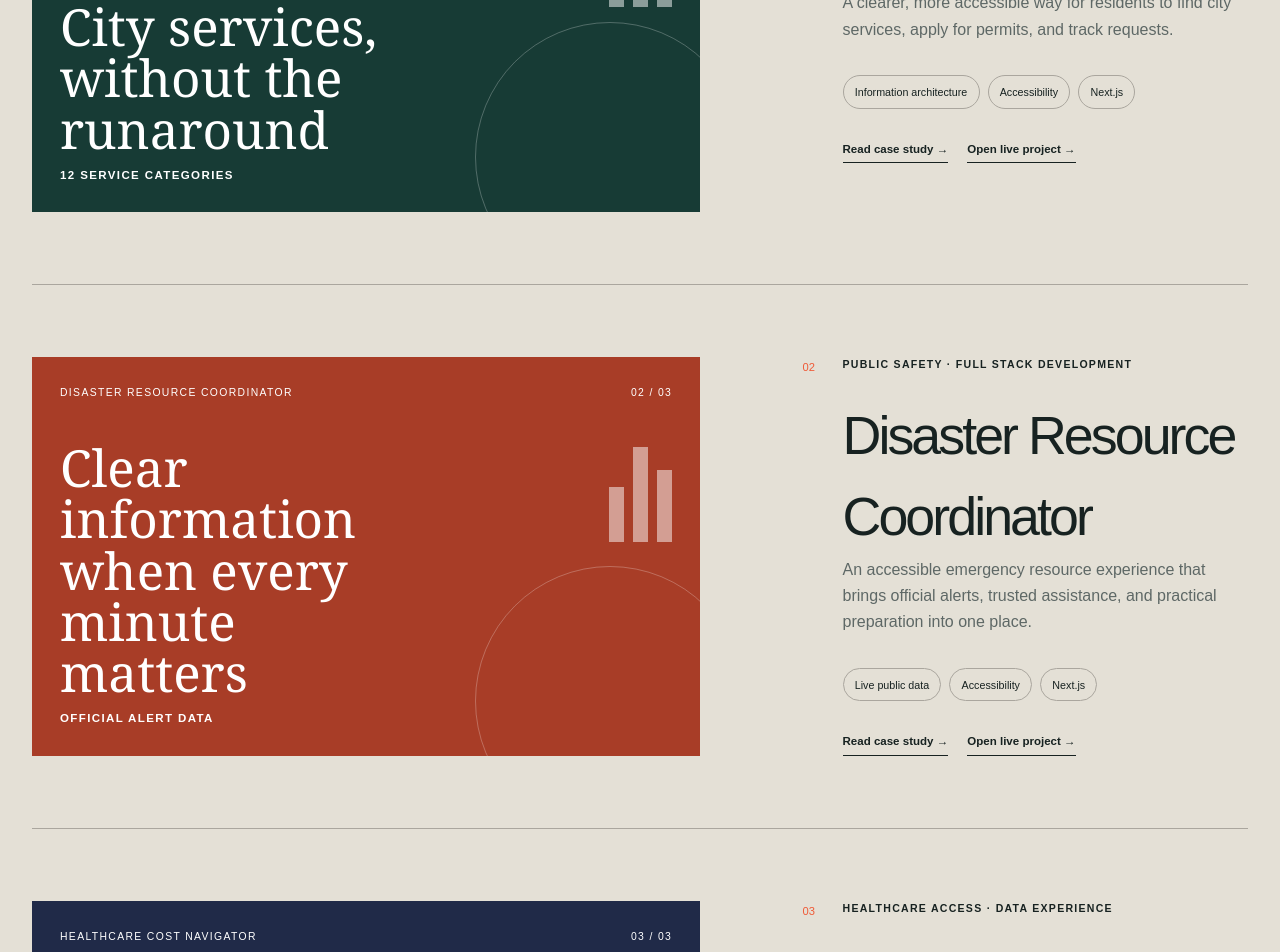
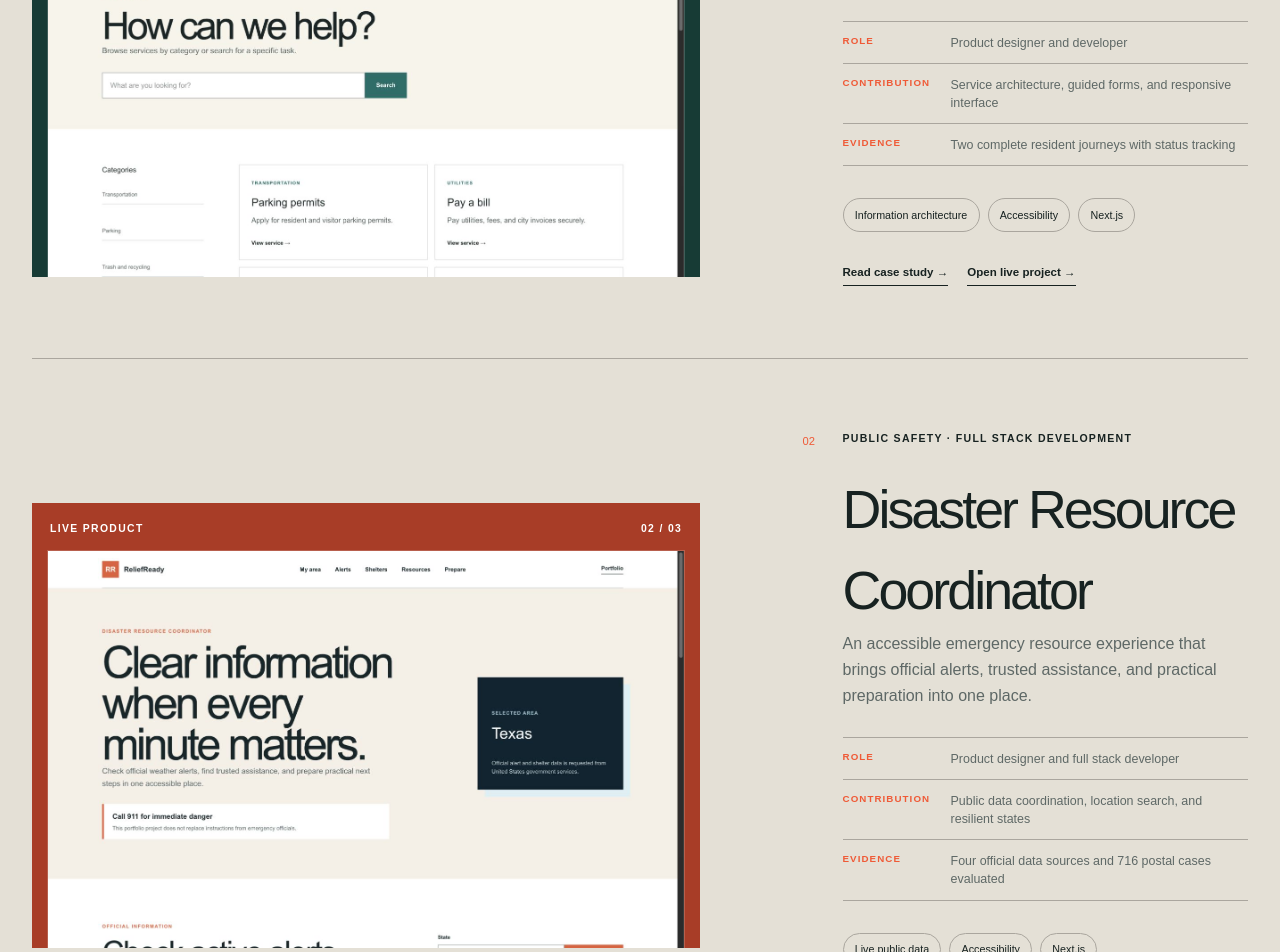
Before and after one commit to gundalavenkatankit/Portfolio, a Next.js app: page / in a window 1280 px wide. Shown: the part 1320-2272 px from the top of the page. Built offline with nearby package versions, Linux system fonts and the light colour scheme.

Commit message:
Show product evidence on homepage

```diff
--- a/src/app/globals.css
+++ b/src/app/globals.css
@@ -46,6 +46,11 @@ svg { width: 1.15rem; height: 1.15rem; }
 .section-heading > p { margin: 0; color: var(--muted); line-height: 1.65; }
 .project-list { border-top: 1px solid #aaa69e; }
 .project { display: grid; grid-template-columns: 1.2fr .8fr; gap: clamp(40px, 8vw, 110px); padding: 72px 0; border-bottom: 1px solid #aaa69e; }
+.project-preview { align-self: center; padding: 16px 16px 0; overflow: hidden; color: white; }
+.project-preview.civic { background: #173b35; }
+.project-preview.retail { background: #a83d27; }
+.preview-label { display: flex; justify-content: space-between; padding: 2px 2px 14px; font-size: .65rem; font-weight: 700; text-transform: uppercase; letter-spacing: .13em; }
+.project-preview img { display: block; width: 100%; height: auto; box-shadow: 0 0 0 1px rgba(255,255,255,.18); }
 .project-visual { min-height: 390px; padding: 28px; color: white; display: flex; flex-direction: column; position: relative; overflow: hidden; }
 .project-visual::after { content: ""; position: absolute; width: 270px; height: 270px; border: 1px solid rgba(255,255,255,.25); border-radius: 50%; right: -45px; bottom: -80px; }
 .project-visual.civic { background: #173b35; }.project-visual.retail { background: #a83d27; }.project-visual.ai { background: #202a48; }
@@ -59,6 +64,10 @@ svg { width: 1.15rem; height: 1.15rem; }
 .project-category { margin: 0 0 1.4rem; text-transform: uppercase; font-size: .66rem; font-weight: 700; letter-spacing: .12em; }
 .project-copy h3 { margin: 0; font-size: clamp(2.5rem, 4.2vw, 4.5rem); font-weight: 500; letter-spacing: -.055em; }
 .project-description { color: var(--muted); line-height: 1.65; max-width: 480px; }
+.project-proof { margin: 1.7rem 0 0; border-top: 1px solid #aaa69e; }
+.project-proof > div { display: grid; grid-template-columns: 92px 1fr; gap: 1rem; padding: .72rem 0; border-bottom: 1px solid #aaa69e; }
+.project-proof dt { color: var(--accent); font-size: .61rem; font-weight: 700; text-transform: uppercase; letter-spacing: .11em; }
+.project-proof dd { margin: 0; color: var(--muted); font-size: .78rem; line-height: 1.45; }
 .project-copy ul { display: flex; flex-wrap: wrap; gap: .5rem; list-style: none; padding: 0; margin: 2rem 0; }
 .project-copy li { padding: .48rem .7rem; border: 1px solid #aaa69e; border-radius: 50px; font-size: .67rem; }
 .coming-soon { font-size: .72rem; font-weight: 700; border-bottom: 1px solid var(--ink); padding-bottom: .25rem; }
@@ -90,7 +99,7 @@ svg { width: 1.15rem; height: 1.15rem; }
   .hero { min-height: 640px; padding-top: 72px; }.hero h1 { margin: 2.6rem 0 3.5rem; font-size: clamp(3.25rem, 15vw, 5.2rem); }
   .hero-bottom { grid-template-columns: 1fr; }.text-link { justify-self: start; }.hero-orbit { opacity: .45; right: -120px; top: 100px; }
   .section-heading, .section-heading.compact { grid-template-columns: 1fr; }.section-heading { margin-bottom: 45px; }.section-heading > p { max-width: 530px; }
-  .project { grid-template-columns: 1fr; gap: 38px; padding: 50px 0; }.project-visual { min-height: 310px; }.project-copy { padding-left: 30px; }
+  .project { grid-template-columns: 1fr; gap: 38px; padding: 50px 0; }.project-visual { min-height: 310px; }.project-preview { padding: 10px 10px 0; }.preview-label { padding: 2px 2px 10px; }.project-copy { padding-left: 30px; }
   .capability-list, .experience-list { margin-left: 0; }.capability-list article { grid-template-columns: 40px 1fr; }.capability-list p { grid-column: 2; }
   .experience-list article { grid-template-columns: 1fr; gap: 1rem; }.experience-skills { grid-column: 1; }
   .about-section { grid-template-columns: 1fr; }.about-copy { grid-template-columns: 1fr; gap: .5rem; margin-top: 2.5rem; }
--- a/src/app/page.tsx
+++ b/src/app/page.tsx
@@ -1,3 +1,5 @@
+import Image from "next/image";
+
 const projects = [
   {
     number: "01",
@@ -9,6 +11,11 @@ const projects = [
     tone: "civic",
     eyebrow: "City services, without the runaround",
     stat: "12 service categories",
+    image: "/case-studies/civicconnect/services-desktop.png",
+    imageAlt: "CivicConnect city services directory shown on a desktop screen",
+    role: "Product designer and developer",
+    contribution: "Service architecture, guided forms, and responsive interface",
+    evidence: "Two complete resident journeys with status tracking",
   },
   {
     number: "02",
@@ -20,6 +27,11 @@ const projects = [
     tone: "retail",
     eyebrow: "Clear information when every minute matters",
     stat: "Official alert data",
+    image: "/case-studies/reliefready/dashboard-desktop.png",
+    imageAlt: "ReliefReady disaster resource dashboard showing official alerts and shelter access",
+    role: "Product designer and full stack developer",
+    contribution: "Public data coordination, location search, and resilient states",
+    evidence: "Four official data sources and 716 postal cases evaluated",
   },
   {
     number: "03",
@@ -31,6 +43,9 @@ const projects = [
     tone: "ai",
     eyebrow: "Understand costs before care",
     stat: "Upcoming project",
+    role: "Research and product strategy",
+    contribution: "Cost comparison, provider context, and assistance discovery",
+    evidence: "Problem definition and source research in progress",
   },
 ];
 
@@ -122,17 +137,35 @@ export default function Home() {
           <div className="project-list">
             {projects.map((project) => (
               <article className="project" key={project.title}>
+                {project.image ? (
+                  <div className={`project-preview ${project.tone}`}>
+                    <div className="preview-label"><span>Live product</span><span>{project.number} / 03</span></div>
+                    <Image
+                      src={project.image}
+                      alt={project.imageAlt}
+                      width={1425}
+                      height={891}
+                      sizes="(max-width: 800px) 100vw, 58vw"
+                    />
+                  </div>
+                ) : (
                   <div className={`project-visual ${project.tone}`}>
                     <div className="visual-top"><span>{project.title}</span><span>{project.number} / 03</span></div>
                     <p>{project.eyebrow}</p>
                     <strong>{project.stat}</strong>
                     <div className="visual-lines"><i /><i /><i /></div>
                   </div>
+                )}
                 <div className="project-copy">
                   <span className="project-number">{project.number}</span>
                   <p className="project-category">{project.category}</p>
                   <h3>{project.title}</h3>
                   <p className="project-description">{project.description}</p>
+                  <dl className="project-proof">
+                    <div><dt>Role</dt><dd>{project.role}</dd></div>
+                    <div><dt>Contribution</dt><dd>{project.contribution}</dd></div>
+                    <div><dt>Evidence</dt><dd>{project.evidence}</dd></div>
+                  </dl>
                   <ul>{project.tags.map((tag) => <li key={tag}>{tag}</li>)}</ul>
                   {project.title === "CivicConnect" ? <div className="projectLinks"><a className="coming-soon" href="/work/civicconnect">Read case study →</a><a href="/civicconnect">Open live project →</a></div> : project.title === "Disaster Resource Coordinator" ? <div className="projectLinks"><a href="/work/reliefready">Read case study →</a><a href="/disaster-resource-coordinator">Open live project →</a></div> : <span className="coming-soon">Upcoming project · Research stage</span>}
                 </div>
```
Lines whose indentation alone changed are shown as unchanged.
